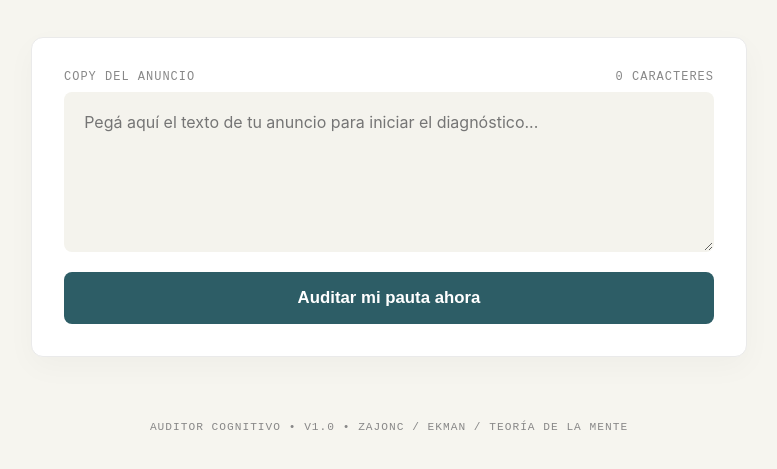
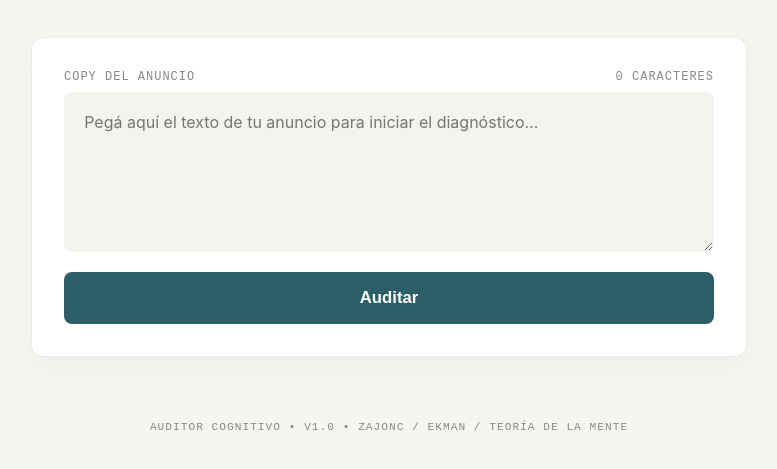
Before and after one commit to santiagobatistazelaya/auditor-cognitivo, a website: page index.html in a window 1280 px wide. Shown: the part 235-704 px from the top of the page, without its empty margins (251-1028 px from the left). Drawn offline with nearby package versions, Linux system fonts and the light colour scheme.

Commit message:
Update index.html

```diff
--- a/index.html
+++ b/index.html
@@ -102,7 +102,7 @@
             <span id="char-counter">0 caracteres</span>
         </div>
         <textarea id="texto-anuncio" placeholder="Pegá aquí el texto de tu anuncio para iniciar el diagnóstico..."></textarea>
-        <button onclick="auditarCopy()" id="btn-auditar">Auditar mi pauta ahora</button>
+        <button onclick="auditarCopy()" id="btn-auditar">Auditar</button>
     </div>
 
     <!-- DASHBOARD DE RESULTADOS -->
```
